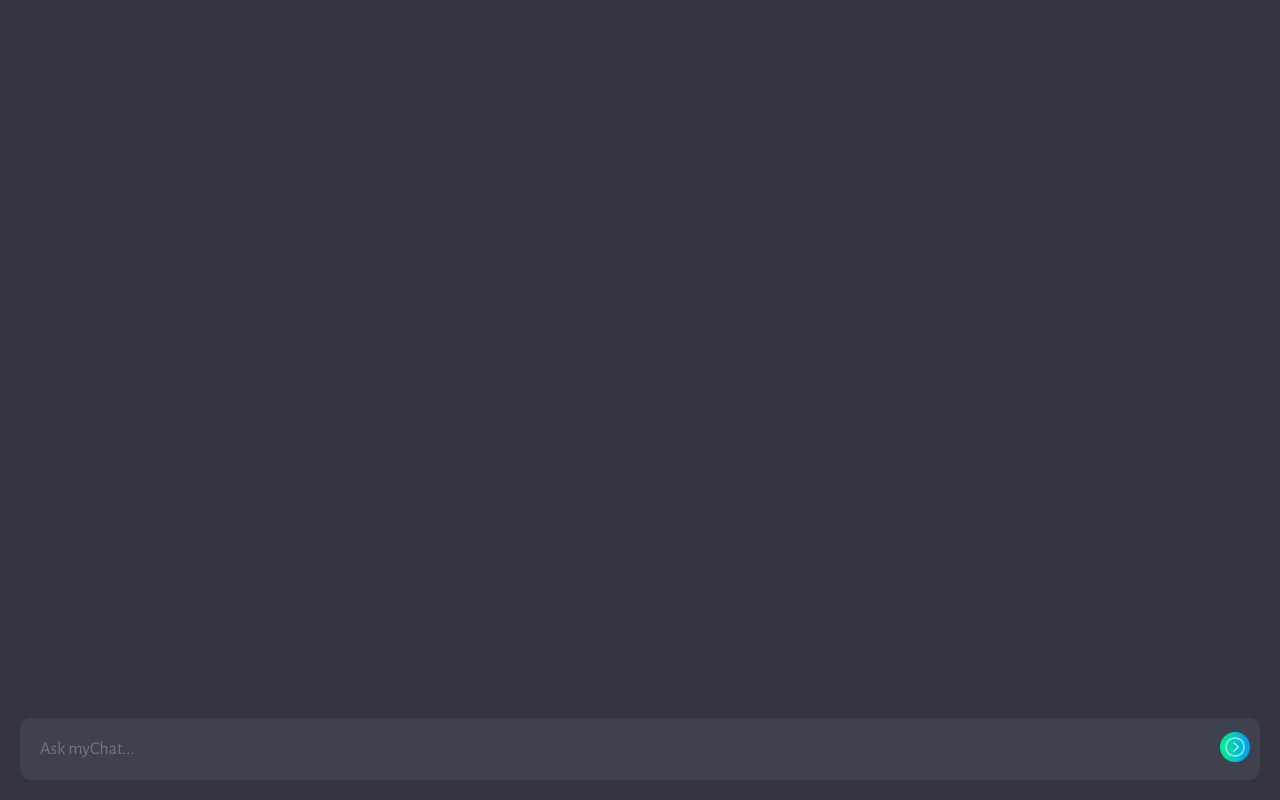
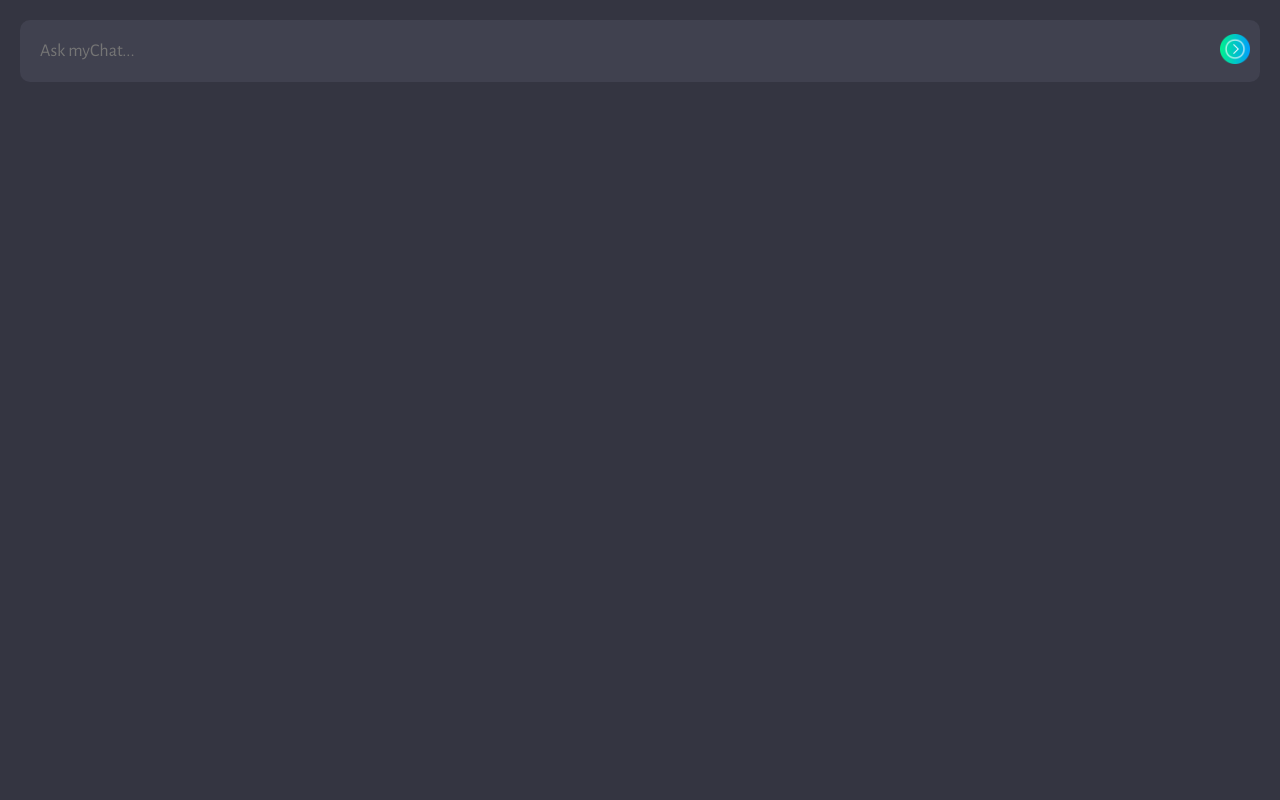
Before and after one commit to RMerkulov-dev/my-chat, a website built with Vite: page client/index.html in a window 1280 px wide. Built offline with nearby package versions, Linux system fonts and the light colour scheme.

Commit message:
new_form

```diff
--- a/client/index.html
+++ b/client/index.html
@@ -9,11 +9,11 @@
   </head>
   <body>
     <div id="app">
-      <div id="chat_container"></div>
       <form >
         <textarea style="resize:none" name="prompt"  cols="1" rows="1" placeholder="Ask myChat..."></textarea>
         <button class="button-send" type="submit"><img src="assets/send.png" alt="icon-send"></button>
       </form>
+      <div id="chat_container"></div>
     </div>
     <script type="module" src="/script.js"></script>
   </body>
--- a/client/style.css
+++ b/client/style.css
@@ -115,7 +115,8 @@ body {
 }
 
 form {
-  margin-top:auto;
+  /*margin-top:auto;*/
+  margin-bottom: 20px;
   width: 100%;
   max-width: 1280px;
   /*margin: 0 auto;*/
```
